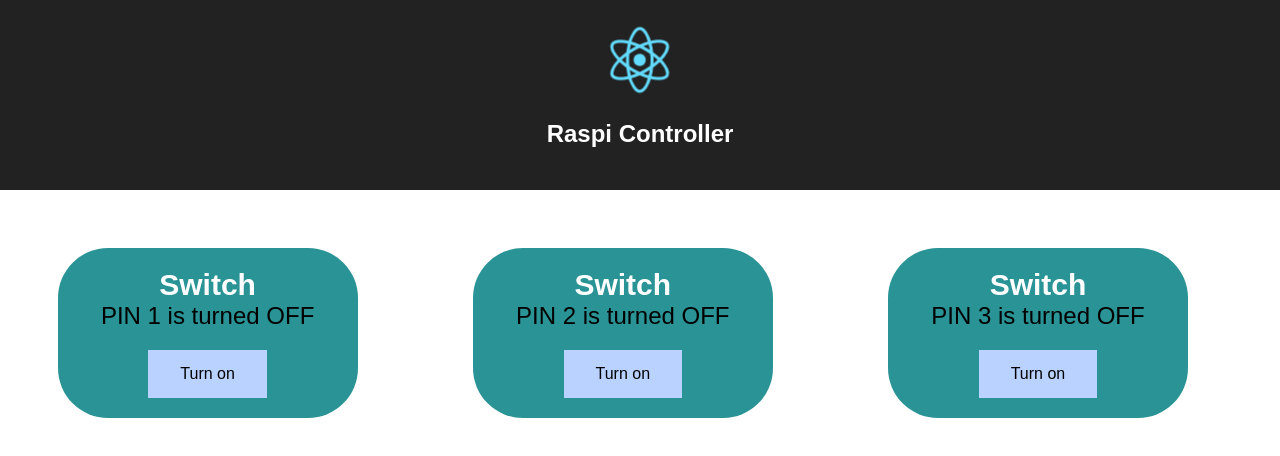
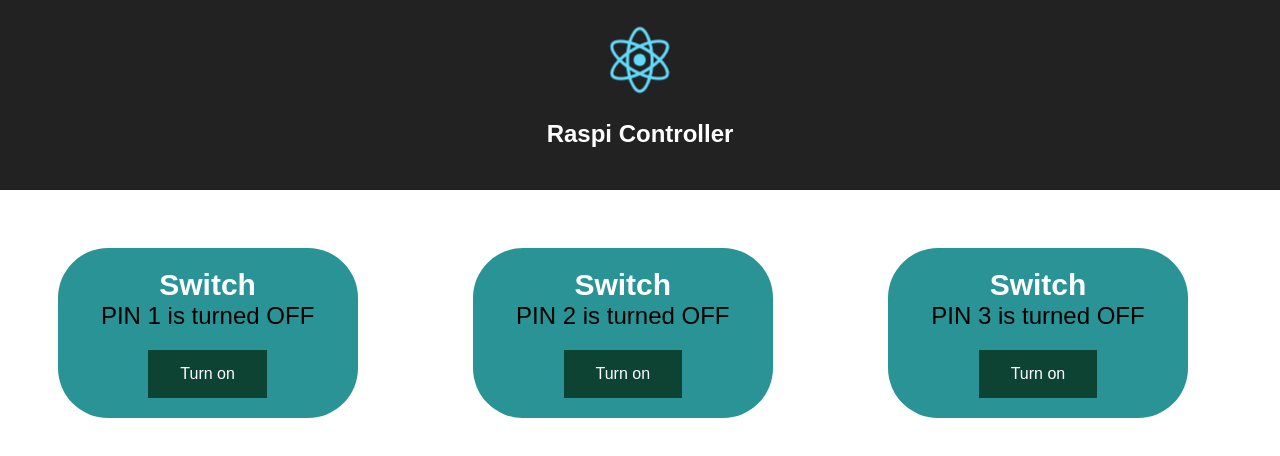
Before and after one commit to szopqa/raspi_node_IoT, a React (Create React App) app in the folder client/: page / in a window 1280 px wide. Shown: the top 456 px of the page. Built offline with nearby package versions, Linux system fonts and the light colour scheme.

Commit message:
Improved handleCLick method - now buttons are being disabled when clicked to prevent multiple requests to server, and then enabled when response comes from server

```diff
--- a/client/src/components/switches/Button.jsx
+++ b/client/src/components/switches/Button.jsx
@@ -2,7 +2,7 @@ import React from 'react';
 
 function Button(props) {
 	return (
-		<button className="switch-button" onClick={props.onClick}>
+		<button  disabled={props.isDisabled} className="switch-button" onClick={props.onClick}>
 			{props.value}
 		</button>
 	);
--- a/client/src/components/switches/Switch.jsx
+++ b/client/src/components/switches/Switch.jsx
@@ -10,28 +10,47 @@ class Switch extends React.Component {
 	constructor(props){
 		super(props);
 		this.state = {
-			isTurnedOn : false,
-			status: 'PIN '+ this.props.pinNumber + ' is turned OFF'
+			isPinTurnedOn : false,
+			status: 'PIN '+ this.props.pinNumber + ' is turned OFF',
+			isButtonDisabled : false,
 		}
 	}
 
-	handleClick (switchNumber) {
+	handleClick (pinNumber) {
 
 		//Server request switching PIN on/off
-		axios.post(`${config.serverAddress}/switch/${this.props.pinNumber}`,
+		/*axios.post(`${config.serverAddress}/switch/${this.props.pinNumber}`,
 			{
-				pinShouldBeTurnedOn : ! this.state.isTurnedOn
+				pinShouldBeTurnedOn : ! this.state.isPinTurnedOn
 			})
 			.then(function(response) {
 				this.setState ({
-					isTurnedOn: ! this.state.isTurnedOn,
+					isPinTurnedOn: ! this.state.isPinTurnedOn,
 					status : 'PIN ' + this.props.pinNumber +
-					' is turned ' + (this.state.isTurnedOn ? 'OFF' : 'ON'),
+					' is turned ' + (this.state.isPinTurnedOn ? 'OFF' : 'ON'),
 				})
+				this.refs.btn.removeAttribute("disabled");
 			})
 			.catch(function (error) {
 
 			});
+		*/
+		if( !this.state.isButtonDisabled){
+			setTimeout(() => {
+				this.setState ({
+					isPinTurnedOn: ! this.state.isPinTurnedOn,
+					status : `PIN ${this.props.pinNumber} is turned
+							${this.state.isPinTurnedOn ? 'OFF' : 'ON'}`,
+					isButtonDisabled: false,
+				})
+			},4000);
+
+			this.setState({
+				isButtonDisabled: true,
+				status: `PIN ${this.props.pinNumber} is turning
+							${this.state.isPinTurnedOn ? 'OFF' : 'ON'}...`
+			})
+		}
 	}
 
 	render () {
@@ -44,8 +63,9 @@ class Switch extends React.Component {
 					{this.state.status}
 				</div>
 				<Button
-					value = {this.state.isTurnedOn ? 'Turn off' : 'Turn on'}
+					value = {this.state.isPinTurnedOn ? 'Turn off' : 'Turn on'}
 					onClick = {(i) => this.handleClick(i)}
+					isDisabled = {this.state.isButtonDisabled}
 				/>
 			</div>
 		);
--- a/client/src/components/switches/switch.css
+++ b/client/src/components/switches/switch.css
@@ -20,9 +20,9 @@
 }
 
 .switch-button{
-    background-color: #b9d2ff;
+    background-color: #0d4332;
+    color:white;
     border: none;
-    color: black;
     padding: 15px 32px;
     margin-top: 20px;
     text-align: center;
@@ -30,3 +30,8 @@
     display: inline-block;
     font-size: 16px;
 }
+
+.switch-button:disabled{
+    background-color: #b9d2ff;
+    color:black;
+}
```
